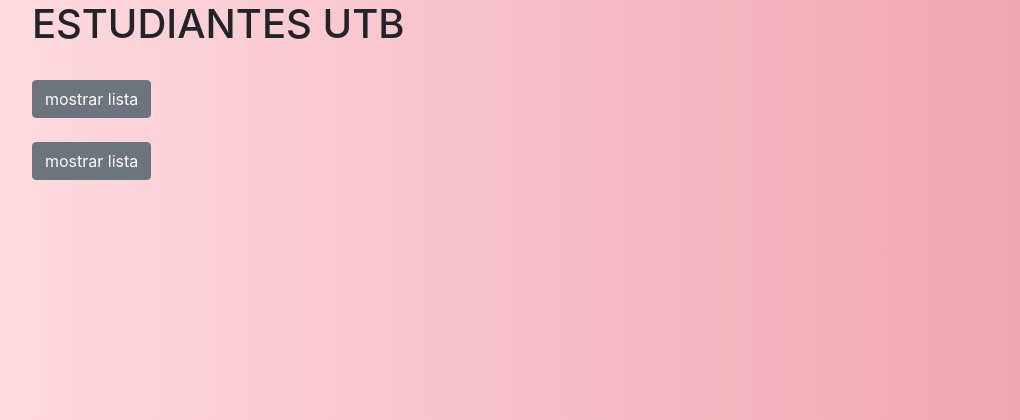
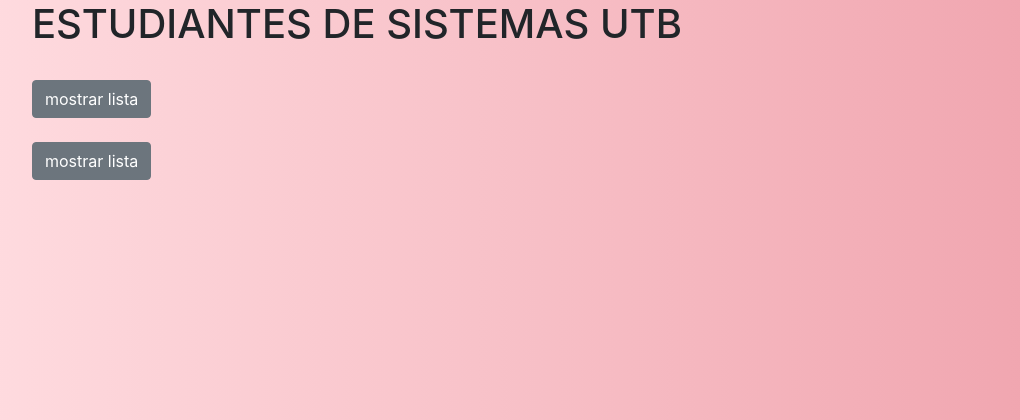
Before and after one commit to wilberandresm/PageSoftware, a Flask app: page / in a window 1280 px wide. Shown: the top 420 px of the page, without its empty margins (53-1073 px from the left). Run offline with Flask 2, Linux system fonts and the light colour scheme; some libraries are stand-ins or nearby versions.

Commit message:
second commit
accommadate the name of the sudent population

```diff
--- a/templates/inicio.html
+++ b/templates/inicio.html
@@ -16,7 +16,7 @@
           <div class="container">
 
 
-            <h1>ESTUDIANTES UTB</h1>
+            <h1>ESTUDIANTES DE SISTEMAS UTB</h1>
                 <br>
             <div class="abs-center">
                 <div class="button" arial-label="Basic example">
```
